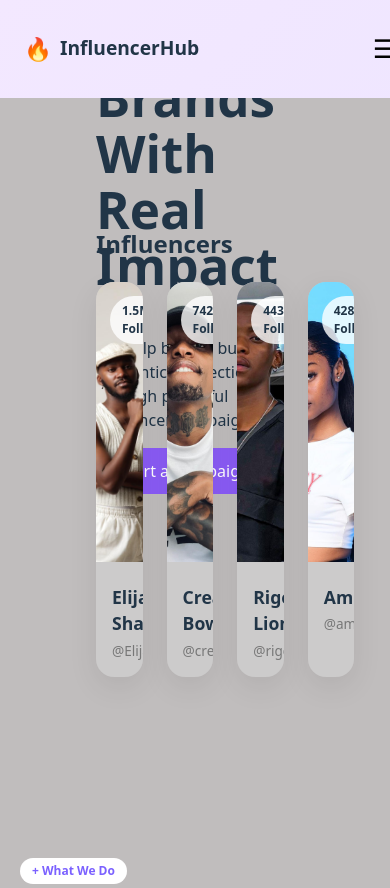
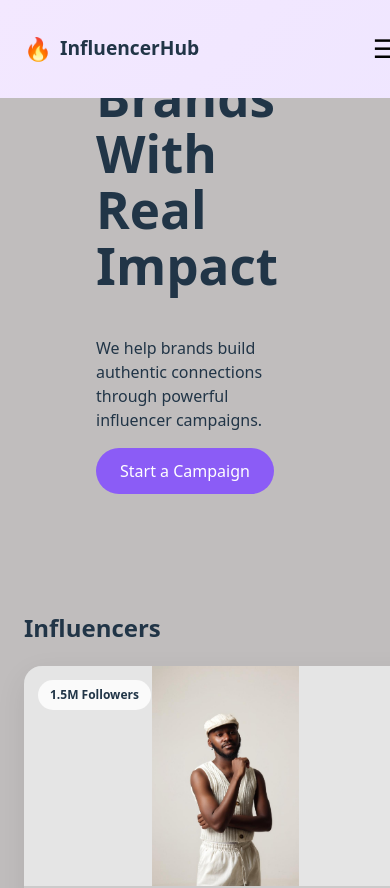
Before and after one commit to Yolanda-landii/influencer-hub, a React (Vite) app: page / in a window 390 px wide. Shown: the top 888 px of the page. Built offline with nearby package versions, Linux system fonts and the light colour scheme.

Commit message:
added more files

```diff
--- a/src/components/Influencer.css
+++ b/src/components/Influencer.css
@@ -1,8 +1,7 @@
 .influencer {
   padding: 5rem 6rem;
   background: linear-gradient(135deg, #c0bdbd, #c0bdbd);
-
-  margin-top: -27rem;
+  /* margin-top: -27rem; */
 }
 
 .influencers h2 {
@@ -13,7 +12,7 @@
 
 .influencer-grid {
   display: grid;
-  grid-template-columns: repeat(4, 1fr);
+  grid-template-columns: repeat(4, 1fr); /* 4 columns by default */
   gap: 1.5rem;
 }
 
@@ -32,8 +31,9 @@
 
 .influencer-card img {
   width: 100%;
-  height: 280px;
+  height: 260px;        /* desktop default */
   object-fit: cover;
+  display: block;
 }
 
 /* Category + followers pill */
@@ -72,3 +72,117 @@
   font-size: 0.85rem;
   color: #777;
 }
+
+.our-story-section {
+  position: relative;
+  padding: 100px 0 80px;
+  background: #c0bdbd;
+  overflow: hidden;
+}
+
+/* Top Soft Gradient */
+.gradient-bg {
+  position: absolute;
+  top: 0;
+  left: 0;
+  width: 100%;
+  height: 180px;
+  background: linear-gradient(90deg, #c0bdbd, #c0bdbd);
+  z-index: 0;
+}
+
+.container {
+  width: 1200px;
+  max-width: 90%;
+  margin: auto;
+  position: relative;
+  z-index: 1;
+}
+
+.influencer-wrapper {
+  display: grid;
+  grid-template-columns: 1fr 1fr;
+  align-items: center;
+  gap: 60px;
+}
+
+/* Image */
+.influencer-image img {
+  width: 90%;
+  border-radius: 20px;
+  box-shadow: 0 20px 50px rgba(0, 0, 0, 0.1);
+}
+
+/* Content */
+.section-tag {
+  color: #ff4d6d;
+  font-weight: 500;
+  font-size: 14px;
+}
+
+.influencer-content h2 {
+  font-size: 46px;
+  font-weight: 700;
+  margin: 15px 0 20px;
+  line-height: 1.2;
+}
+
+.influencer-content p {
+  font-size: 16px;
+  color: #555;
+  max-width: 500px;
+  line-height: 1.6;
+}
+
+/* Stats Card */
+.stats-card {
+  margin-top: 70px;
+  background: linear-gradient(135deg, #7f5af0, #a78bfa);
+  border-radius: 20px;
+  padding: 60px;
+  color: #fff;
+  max-width: 100%;
+}
+
+.stats-card h3 {
+  font-size: 60px;
+  font-weight: 700;
+}
+
+.stats-card p {
+  font-size: 18px;
+  opacity: 0.9;
+}
+
+/* Mobile/Tablet Responsive */
+@media (max-width: 1200px) {
+  .influencer {
+    padding: 3rem 2rem; /* Reduce padding */
+    margin-top: 0; /* Remove negative margin */
+  }
+}
+
+@media (max-width: 900px) {
+  .influencer {
+    padding: 2rem 1.5rem;
+  }
+
+  .influencer-grid {
+    grid-template-columns: 1fr;
+  }
+
+  .influencer-card img {
+    height: 220px;      /* fixed height */
+    width: 100%;
+    object-fit: contain; /* 🔑 NO CROPPING */
+    background: #e5e5e5; /* optional soft background */
+  }
+
+  .info h3 {
+    font-size: 1rem;
+  }
+
+  .info p {
+    font-size: 0.8rem;
+  }
+}
```
